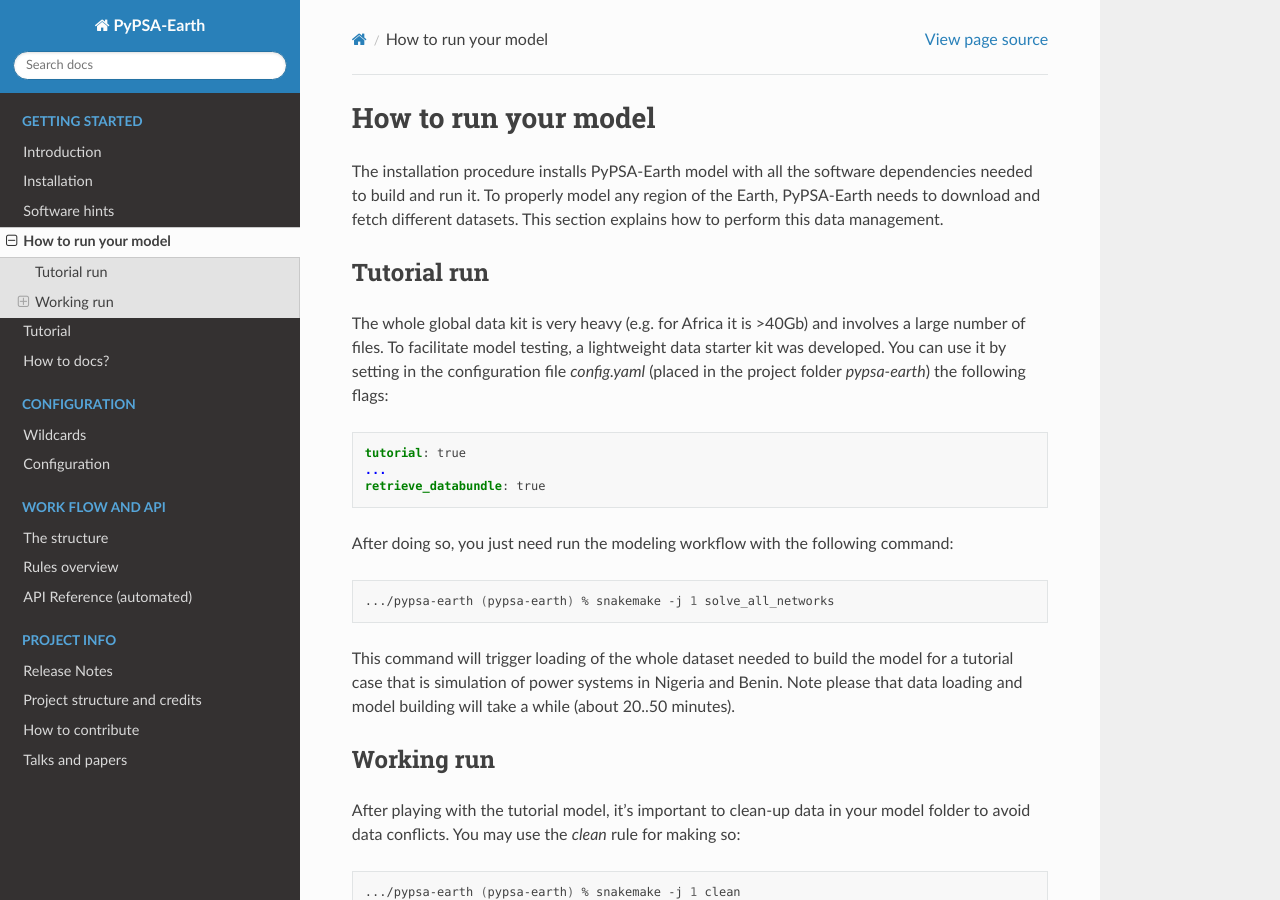
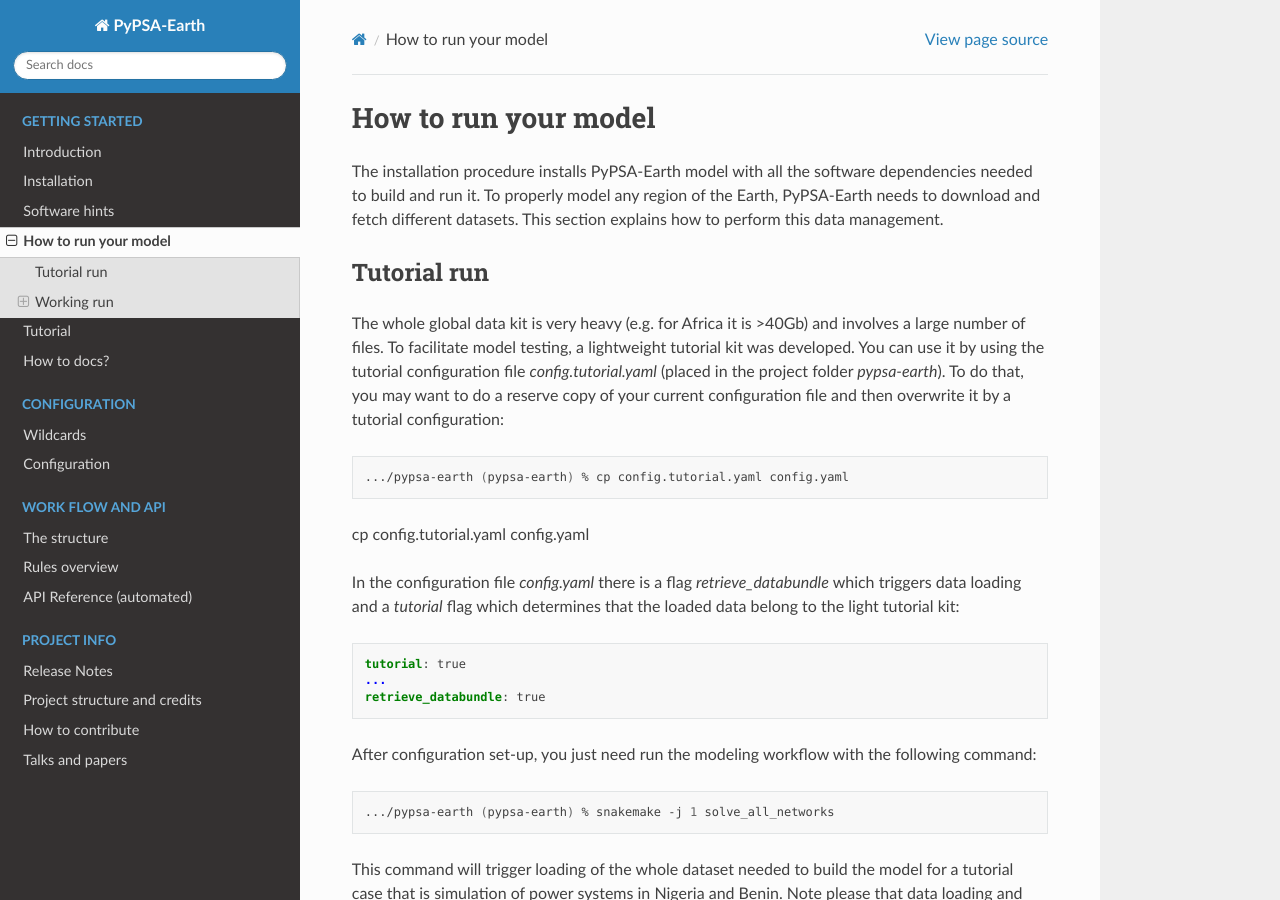
Before and after one commit to pypsa-meets-earth/pypsa-earth, a Sphinx documentation site: the page built from doc/how_to_start.rst, in a window 1280 px wide and 900 px high. Built offline with Sphinx 7.4.7 and the Read the Docs theme 2.0.0, drawn with Linux system fonts in a browser that asks for light colours; pages that are not in the unit, such as notebooks, are missing from menus; the version number could not be read and is left out.

Commit message:
Add instructions on tutorial-config

```diff
--- a/doc/how_to_start.rst
+++ b/doc/how_to_start.rst
@@ -15,7 +15,16 @@
 Tutorial run
 ------------------------------
 
-The whole global data kit is very heavy (e.g. for Africa it is >40Gb) and involves a large number of files. To facilitate model testing, a lightweight data starter kit was developed. You can use it by setting in the configuration file `config.yaml` (placed in the project folder `pypsa-earth`) the following flags:
+The whole global data kit is very heavy (e.g. for Africa it is >40Gb) and involves a large number of files. To facilitate model testing, a lightweight tutorial kit was developed. You can use it by using the tutorial configuration file `config.tutorial.yaml` (placed in the project folder `pypsa-earth`). To do that, you may want to do a reserve copy of your current configuration file and then overwrite it by a tutorial configuration:
+
+.. code:: bash
+
+    .../pypsa-earth (pypsa-earth) % cp config.tutorial.yaml config.yaml
+
+cp config.tutorial.yaml config.yaml
+
+
+In the configuration file `config.yaml` there is a flag `retrieve_databundle` which triggers data loading and a `tutorial` flag which determines that the loaded data belong to the light tutorial kit:
 
 .. code:: yaml
 
@@ -23,7 +32,7 @@
     ...
     retrieve_databundle: true
 
-After doing so, you just need run the modeling workflow with the following command:
+After configuration set-up, you just need run the modeling workflow with the following command:
 
 .. code:: bash
 
```
